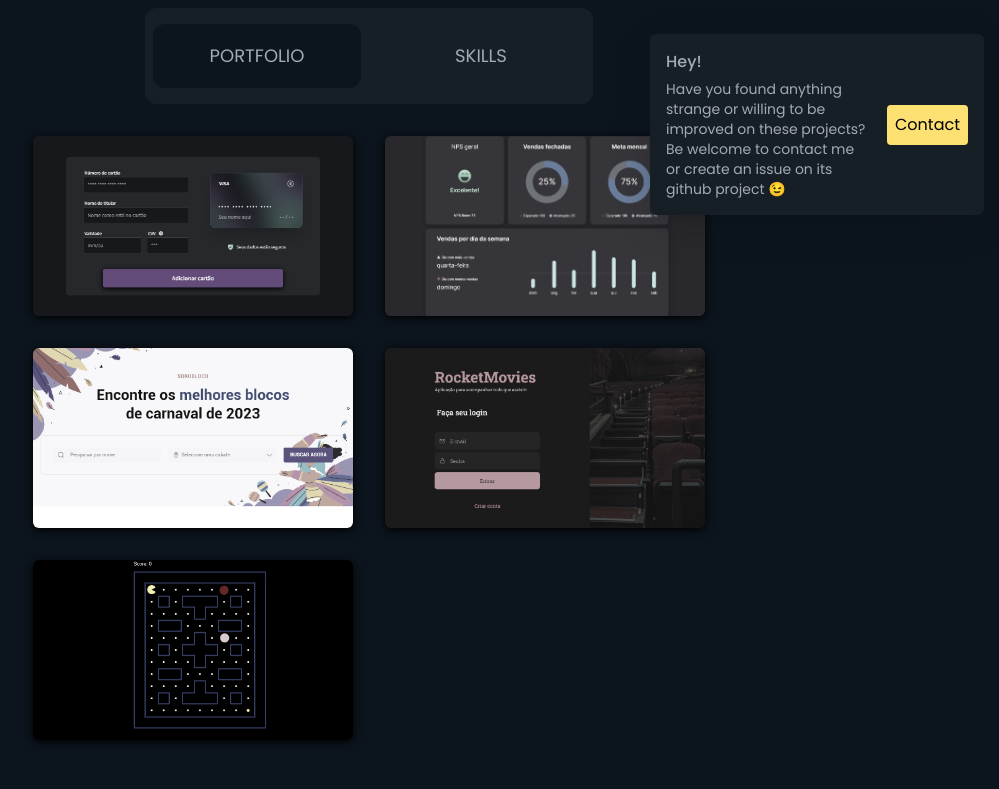
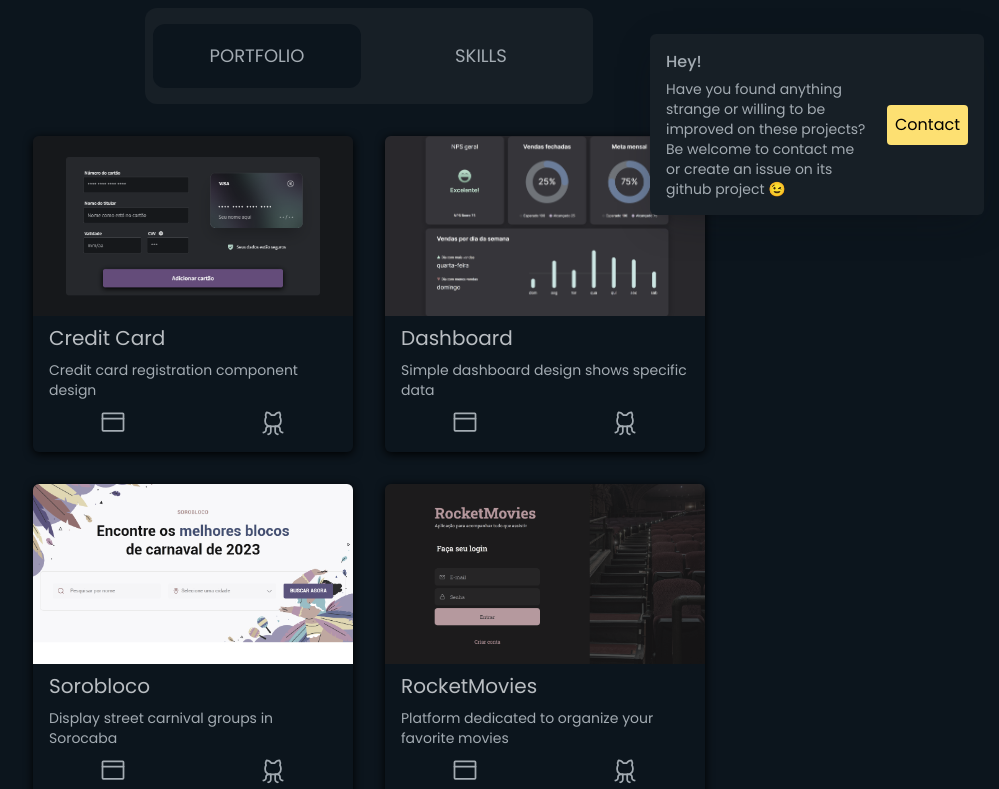
Before and after one commit to wellserrano/my-portfolio, a React (Vite) app: page / in a window 1280 px wide. Shown: the part 560-1349 px from the top of the page, without its empty margins (271-1270 px from the left). Built offline with nearby package versions, Linux system fonts and the light colour scheme.

Commit message:
refactor: simplifying design

```diff
--- a/src/components/ProjectCard.tsx
+++ b/src/components/ProjectCard.tsx
@@ -17,16 +17,16 @@ interface Props {
 }
 
 export function ProjectCard({ title, description, image, githubLink, siteLink, tags }: Props) {
-  const [open, setOpen] = useState(false);
+  const [open, setOpen] = useState(true);
 
   const tooltipStyle = 'text-[#3D3D3D] select-none rounded-md bg-white px-4 py-2 text-base leading-none shadow-[hsl(206_22%_7%_/_35%)_0px_10px_38px_-10px,_hsl(206_22%_7%_/_20%)_0px_10px_20px_-15px] will-change-[transform,opacity]'
 
   return (
     <Collapsible.Root
-      className="group w-72 sm:w-80 overflow-hidden rounded-md shadow-[0_2px_10px] sm:hover:scale-105 transition-transform"
+      className="group w-72 sm:w-80 sm:min-h-full overflow-hidden rounded-md shadow-[0_2px_10px] sm:hover:scale-105 transition-transform"
       open={ open }
-      onMouseOver={() => setOpen(true) }
-      onMouseLeave={() => setTimeout(() => setOpen(false), 500) }
+      // onMouseOver={() => setOpen(true) }
+      // onMouseLeave={() => setTimeout(() => setOpen(false), 500) }
     >
 
       <Collapsible.Trigger asChild >
@@ -40,7 +40,7 @@ export function ProjectCard({ title, description, image, githubLink, siteLink, t
       </Collapsible.Trigger>
 
       <Collapsible.Content
-        className='overflow-hidden data-[state=open]:animate-slideDown data-[state=closed]:animate-slideUp'
+        className='relative flex w-full flex-col justify-between overflow-hidden data-[state=open]:animate-slideDown data-[state=closed]:animate-slideUp'
       >
         <div className='flex flex-col items-start px-4 pt-2 gap-2'>
           <h2 className='text-[#3A3A3A] dark:text-[#C3C7CB] opacity-95 text-xl'>{ title }</h2>
```
